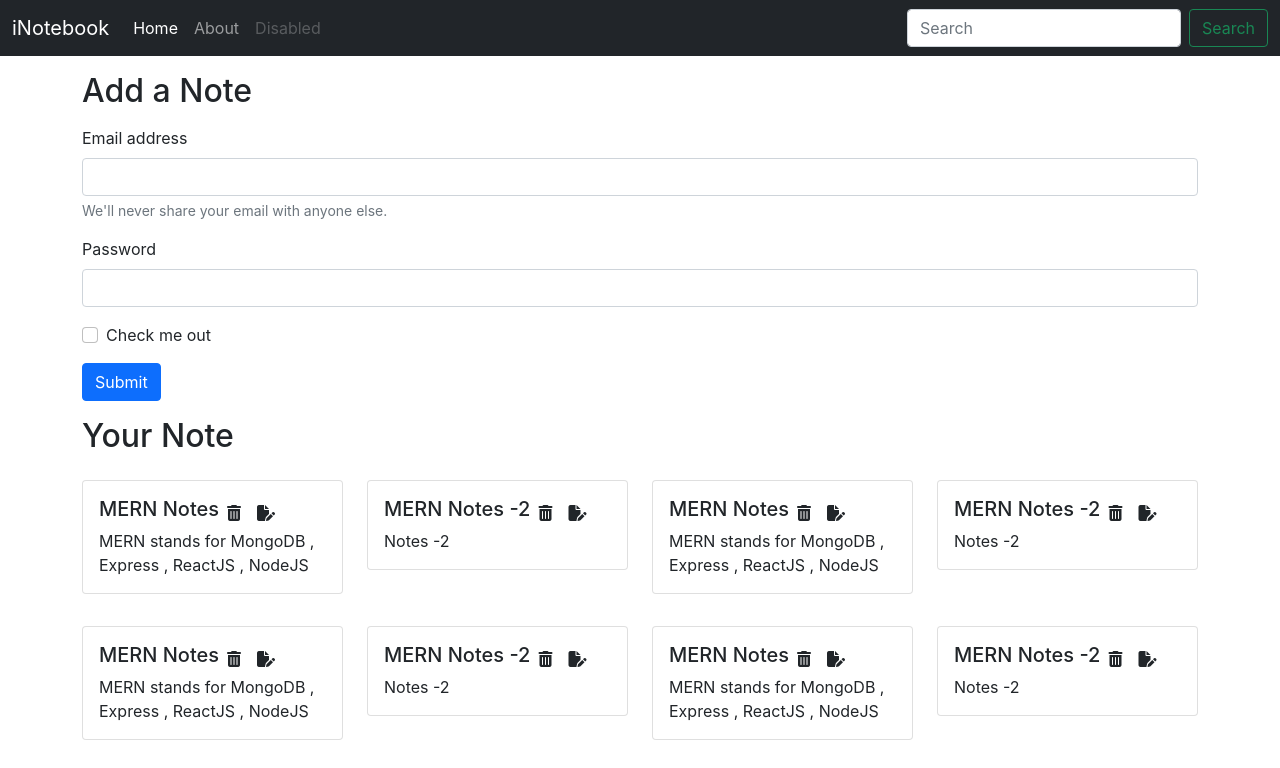
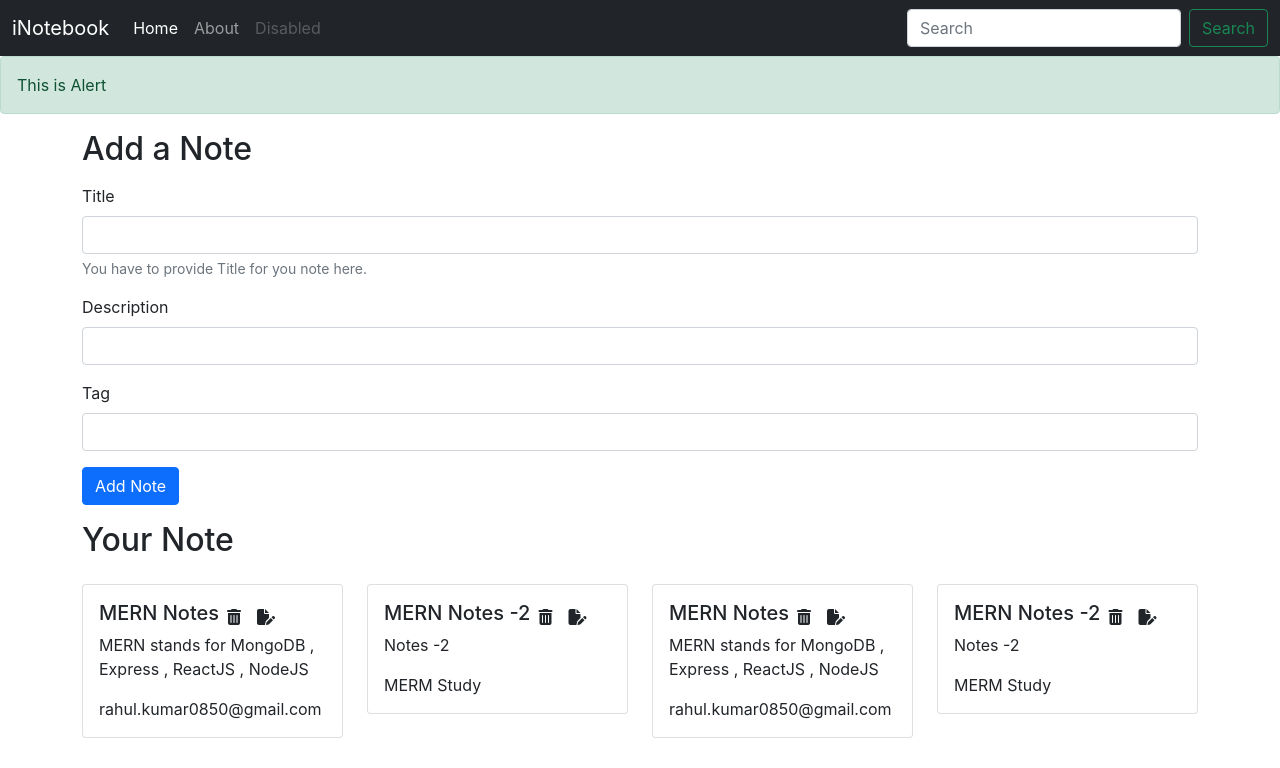
Before and after one commit to IshanEnrique/REACT_JS_STUDY, a React (Create React App) app: page / in a window 1280 px wide. Shown: the top 768 px of the page. Built offline with nearby package versions, Linux system fonts and the light colour scheme.

Commit message:
Add note functionality on client side

```diff
--- a/src/App.js
+++ b/src/App.js
@@ -8,6 +8,7 @@ import Navbar from './components/Navbar';
 import Home from './components/Home';
 import About from './components/About';
 import NoteState from './context/notes/NoteState';
+import Alert from './components/Alert';
 
 function App() {
   return (
@@ -15,6 +16,7 @@ function App() {
       <NoteState>
         <Router>
           <Navbar />
+          <Alert alertType={"success"} message={"This is Alert"} />
           <div className="container">
             <Routes>
               <Route exact path='/'  element={<Home />} />
--- /dev/null
+++ b/src/components/AddNote.js
@@ -0,0 +1,74 @@
+import React, { useContext, useState } from "react";
+import contextValue from "../context/notes/noteContext";
+
+function AddNote() {
+  const context = useContext(contextValue);
+  const {  addNote } = context;
+
+  const [note, setNote] = useState({title:"",description:"",tag:""})
+  const handleAddNote=(e)=>{
+    e.preventDefault();
+    addNote(note.title,note.description,note.tag);
+  }
+  const handOnChange=(e)=>{
+
+    setNote({...note,[e.target.name]:e.target.value});
+  }
+  return (
+    <>
+      <div>
+        <div className="conainer my-3">
+          <h2>Add a Note</h2>
+          <form className="my-3">
+            <div className="mb-3">
+              <label htmlFor="title" className="form-label">
+                Title
+              </label>
+              <input
+                type="text"
+                className="form-control"
+                id="title"
+                name="title"
+                aria-describedby="Enter the Title of the Note"
+                onChange={handOnChange}
+              />
+              <div id="title" className="form-text">
+                You have to provide Title for you note here.
+              </div>
+            </div>
+            <div className="mb-3">
+              <label htmlFor="description" className="form-label">
+                Description
+              </label>
+              <input
+                type="text"
+                className="form-control"
+                id="description"
+                name="description"
+                onChange={handOnChange}
+              />
+            </div>
+            <div className="mb-3">
+              <label htmlFor="tag" className="form-label">
+                Tag
+              </label>
+              <input
+                type="text"
+                className="form-control"
+                id="tag"
+                name="tag"
+                onChange={handOnChange}
+              />
+            </div>
+
+            <button type="submit" onClick={handleAddNote} className="btn btn-primary">
+              Add Note
+            </button>
+          </form>
+        </div>
+      </div>
+    </>
+  );
+}
+
+export default AddNote;
--- /dev/null
+++ b/src/components/Alert.js
@@ -0,0 +1,13 @@
+import React from "react";
+
+function Alert(props) {
+  return (
+    <div>
+      <div className={`alert alert-${props.alertType}`} role="alert">
+        {props.message}
+      </div>
+    </div>
+  );
+}
+
+export default Alert;
--- a/src/components/Home.js
+++ b/src/components/Home.js
@@ -4,53 +4,7 @@ import Notes from "./Notes";
 const Home = () => {
   return (
     <>
-      <div>
-        <div className="conainer my-3">
-          <h2>Add a Note</h2>
-          <form className="my-3">
-            <div className="mb-3">
-              <label htmlFor="exampleInputEmail1" className="form-label">
-                Email address
-              </label>
-              <input
-                type="email"
-                className="form-control"
-                id="exampleInputEmail1"
-                aria-describedby="emailHelp"
-              />
-              <div id="emailHelp" className="form-text">
-                We'll never share your email with anyone else.
-              </div>
-            </div>
-            <div className="mb-3">
-              <label htmlFor="exampleInputPassword1" className="form-label">
-                Password
-              </label>
-              <input
-                type="password"
-                className="form-control"
-                id="exampleInputPassword1"
-              />
-            </div>
-            <div className="mb-3 form-check">
-              <input
-                type="checkbox"
-                className="form-check-input"
-                id="exampleCheck1"
-              />
-              <label className="form-check-label" htmlFor="exampleCheck1">
-                Check me out
-              </label>
-            </div>
-            <button type="submit" className="btn btn-primary">
-              Submit
-            </button>
-          </form>
-        </div>
-      </div>
-      <div className="conainer">
-        <Notes />
-      </div>
+      <Notes />
     </>
   );
 };
--- a/src/components/NoteItem.js
+++ b/src/components/NoteItem.js
@@ -8,10 +8,11 @@ const NoteItem = (props) => {
         <div className="card-body">
             <div className="d-flex align-items-center">
                 <h5 className="card-title">{note.title}</h5>
-                <i class="fa-solid fa-trash-can mx-2"></i>
-                <i class="fa-sharp fa-solid fa-file-pen mx-2"></i>
+                <i className="fa-solid fa-trash-can mx-2"></i>
+                <i className="fa-sharp fa-solid fa-file-pen mx-2"></i>
             </div>
             <p className="card-text">{note.description}</p>
+            <p className="card-text">{note.tag}</p>
 
         </div>
         </div>
--- a/src/components/Notes.js
+++ b/src/components/Notes.js
@@ -1,18 +1,22 @@
-import React, { useContext } from "react";
-import contextValue from '../context/notes/noteContext';
+import React, { useContext }  from "react";
+import AddNote from "./AddNote";
 import NoteItem from "./NoteItem";
+import contextValue from "../context/notes/noteContext";
 
 const Notes = () => {
   const context = useContext(contextValue);
-  const { notes, setNotes } = context;
+  const { notes, addNote } = context;
   return (
-    <div className="row my-3">
-      <h2>Your Note</h2>
+    <>
+      <AddNote />
+      <div className="row my-3">
+        <h2>Your Note</h2>
 
-      {notes.map((note) => {
-        return <NoteItem key={note._id}  note={note} />
-      })}
-    </div>
+        {notes.map((note) => {
+          return <NoteItem key={note._id} note={note} />;
+        })}
+      </div>
+    </>
   );
 };
 
--- a/src/context/notes/NoteState.js
+++ b/src/context/notes/NoteState.js
@@ -56,28 +56,38 @@ const NoteState = (props) => {
       "date": "2022-12-19T21:09:07.627Z",
       "user": "639f40afad6d06927af81db2",
       "__v": 0
-    },{
-      "_id": "63a058f1fac2d5d55fcb0dbf7",
-      "title": "MERN Notes",
-      "description": "MERN stands for MongoDB , Express ,  ReactJS , NodeJS",
-      "tag": "rahul.kumar0850@gmail.com",
-      "date": "2022-12-19T12:28:33.276Z",
-      "user": "639f40afad6d06927af81db2",
-      "__v": 0
-    },
-    {
-      "_id": "63a0d2f35de095bc37458e938",
-      "title": "MERN Notes -2 ",
-      "description": "Notes -2 ",
-      "tag": "MERM Study",
-      "date": "2022-12-19T21:09:07.627Z",
-      "user": "639f40afad6d06927af81db2",
-      "__v": 0
     }
   ];
 
 //   Declaring the state
   const [notes, setNotes] = useState(initialNotesState);
+
+  // Add a Note
+
+  const addNote=(title,description,tag)=>{
+
+    console.log("Adding a new note");
+    // TODO: API CALL
+    let note={
+      "_id": "63a0d2f35de095bc37458e9361",
+      "title": title,
+      "description": description,
+      "tag": tag,
+      "date": "2022-12-19T21:09:07.627Z",
+      "user": "639f40afad6d06927af81db2",
+      "__v": 0
+    };
+    setNotes(notes.concat(note));
+  }
+  // Delete a Note
+
+  const delteNote=()=>{
+
+  }
+  // Edit a Note
+  const editNote=()=>{
+
+  }
 
   // Sample  Function to update the state
 //   const update = () => {
@@ -90,7 +100,7 @@ const NoteState = (props) => {
 //   };
   // Wrapping the State with the help of NoteContext and providing the value
   return (
-    <NoteContext.Provider value={{notes,setNotes}}>{props.children}</NoteContext.Provider>
+    <NoteContext.Provider value={{notes,addNote,delteNote,editNote}}>{props.children}</NoteContext.Provider>
   );
 };
 
```
